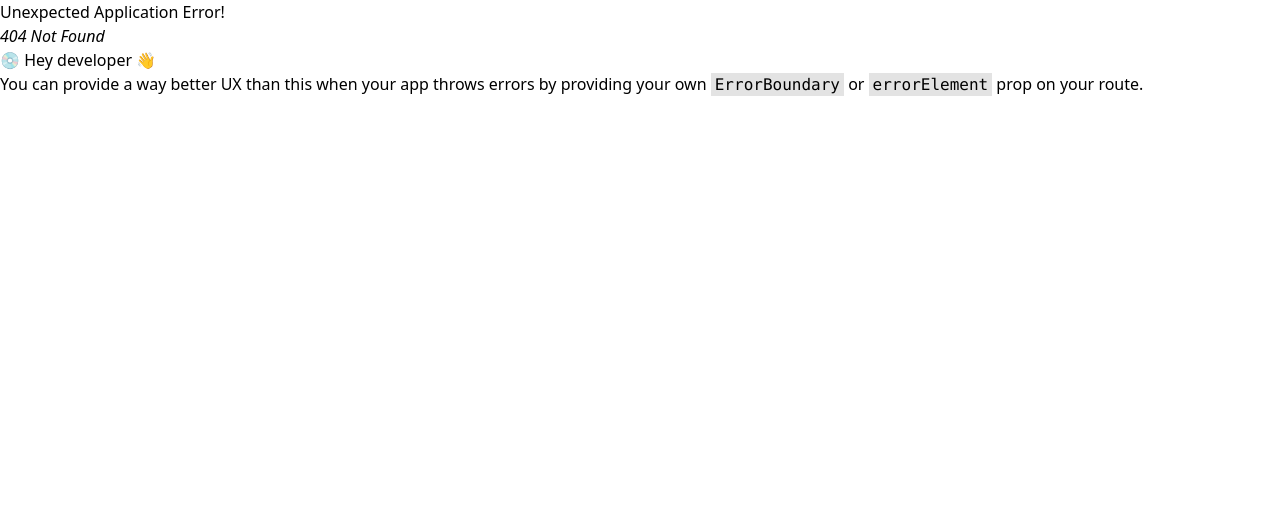
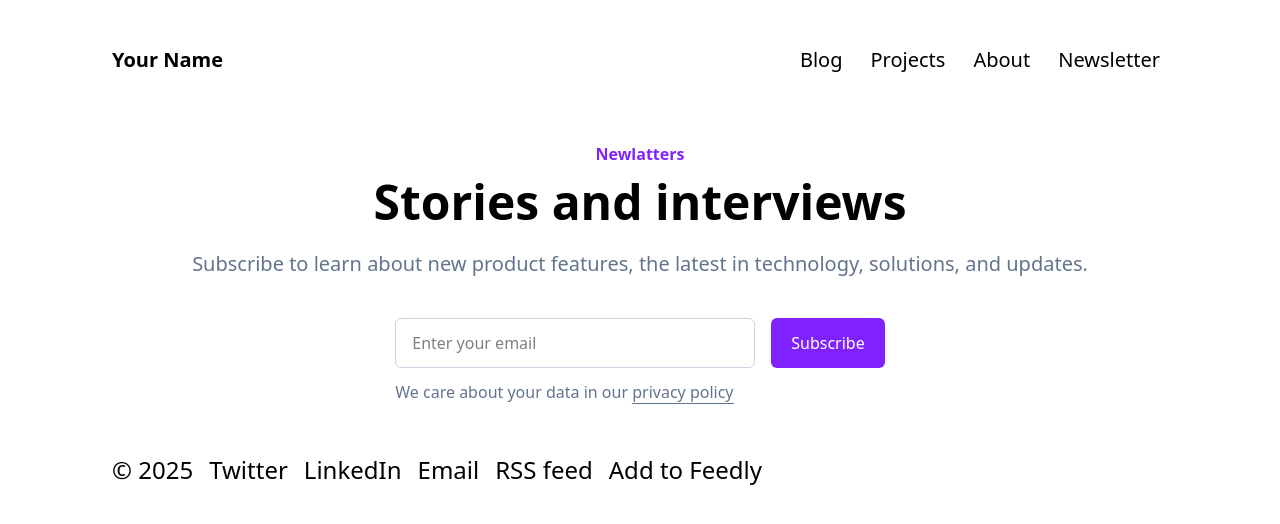
Before and after one commit to RaghadDeveloper/task-6-adv, a React (Vite) app: page /newsletter in a window 1280 px wide. Before the commit this address had no page. Shown: the top 524 px of the page. Built offline with nearby package versions, Linux system fonts and the light colour scheme.

Commit message:
feat: add Newsletter page with hero

```diff
--- /dev/null
+++ b/src/components/NewsLetterHero.tsx
@@ -0,0 +1,37 @@
+const NewsLetterHero = () => {
+  return (
+    <div>
+      <h1 className="text-violet-600 font-semibold text-center mb-3">
+        Newlatters
+      </h1>
+      <h2 className="text-5xl font-semibold mb-6 sm:text-center">
+        Stories and interviews
+      </h2>
+      <p className="text-xl text-slate-500 mb-10 sm:text-center">
+        Subscribe to learn about new product features, the latest in technology,
+        solutions, and updates.
+      </p>
+
+      <div className="mb-5 mx-auto w-fit">
+        <form className="flex gap-4 flex-wrap mb-3">
+          <input
+            type="text"
+            placeholder="Enter your email"
+            className="px-4 py-3 border border-slate-300 rounded-md w-[360px] min-w-[326px]"
+          />
+          <button className="bg-violet-600 text-white px-5 py-3 rounded-md">
+            Subscribe
+          </button>
+        </form>
+        <p className="text-slate-500 block">
+          We care about your data in our{" "}
+          <a href="/" className="border-b">
+            privacy policy
+          </a>
+        </p>
+      </div>
+    </div>
+  );
+};
+
+export default NewsLetterHero;
--- a/src/main.tsx
+++ b/src/main.tsx
@@ -6,6 +6,7 @@ import { Provider } from "react-redux";
 import store from "./redux/store";
 import Layout from "./pages/Layout";
 import Home from "./pages/Home";
+import NewsLetter from "./pages/NewsLetter";
 
 const router = createBrowserRouter([
   {
@@ -21,8 +22,8 @@ const router = createBrowserRouter([
         element: <p>Blog page</p>,
       },
       {
-        path: "/",
-        element: <p>Newsletter page</p>,
+        path: "/newsletter",
+        element: <NewsLetter />,
       },
     ],
   },
--- /dev/null
+++ b/src/pages/NewsLetter.tsx
@@ -0,0 +1,11 @@
+import NewsLetterHero from "../components/NewsLetterHero";
+
+const NewsLetter = () => {
+  return (
+    <div>
+      <NewsLetterHero />
+    </div>
+  );
+};
+
+export default NewsLetter;
```
